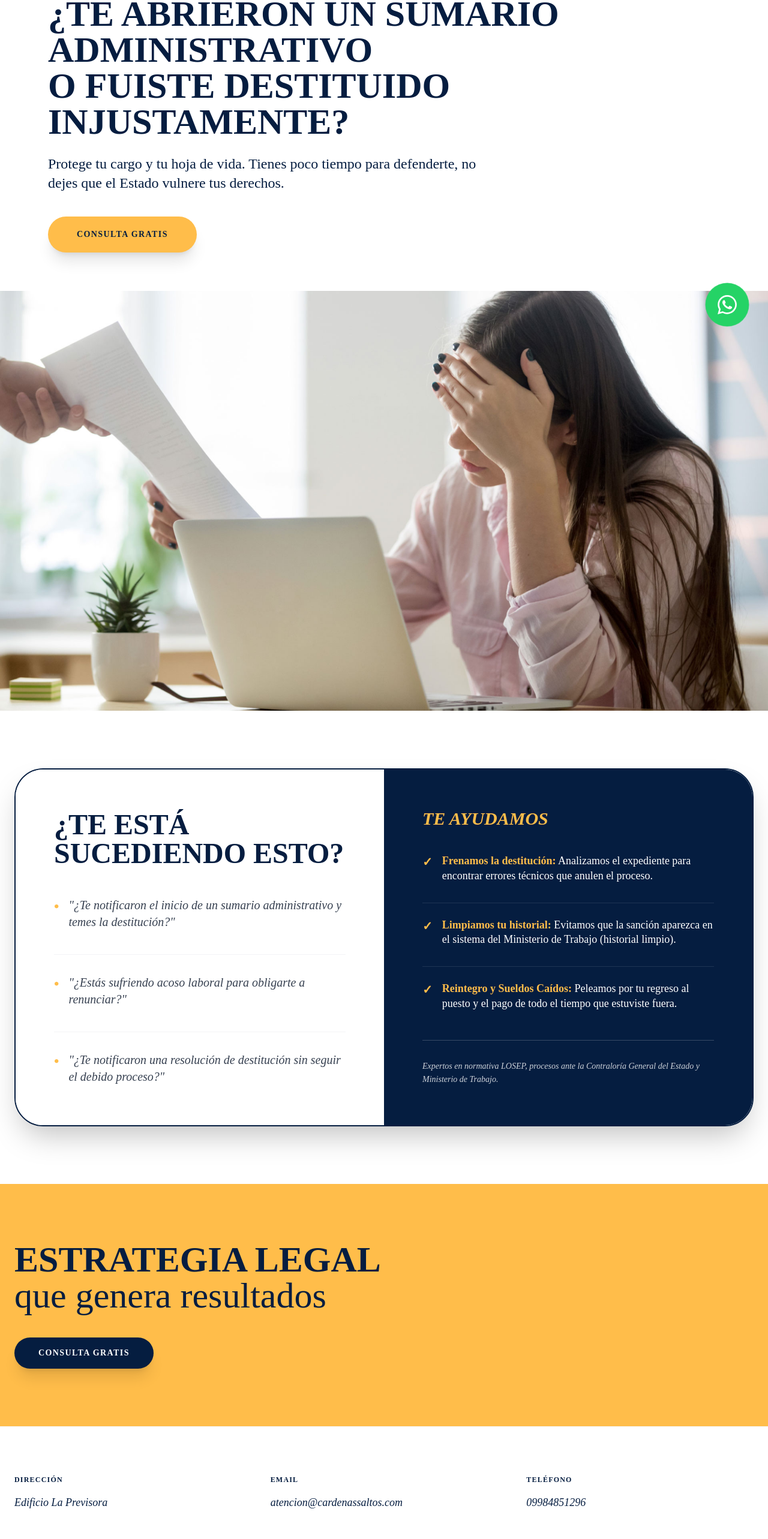
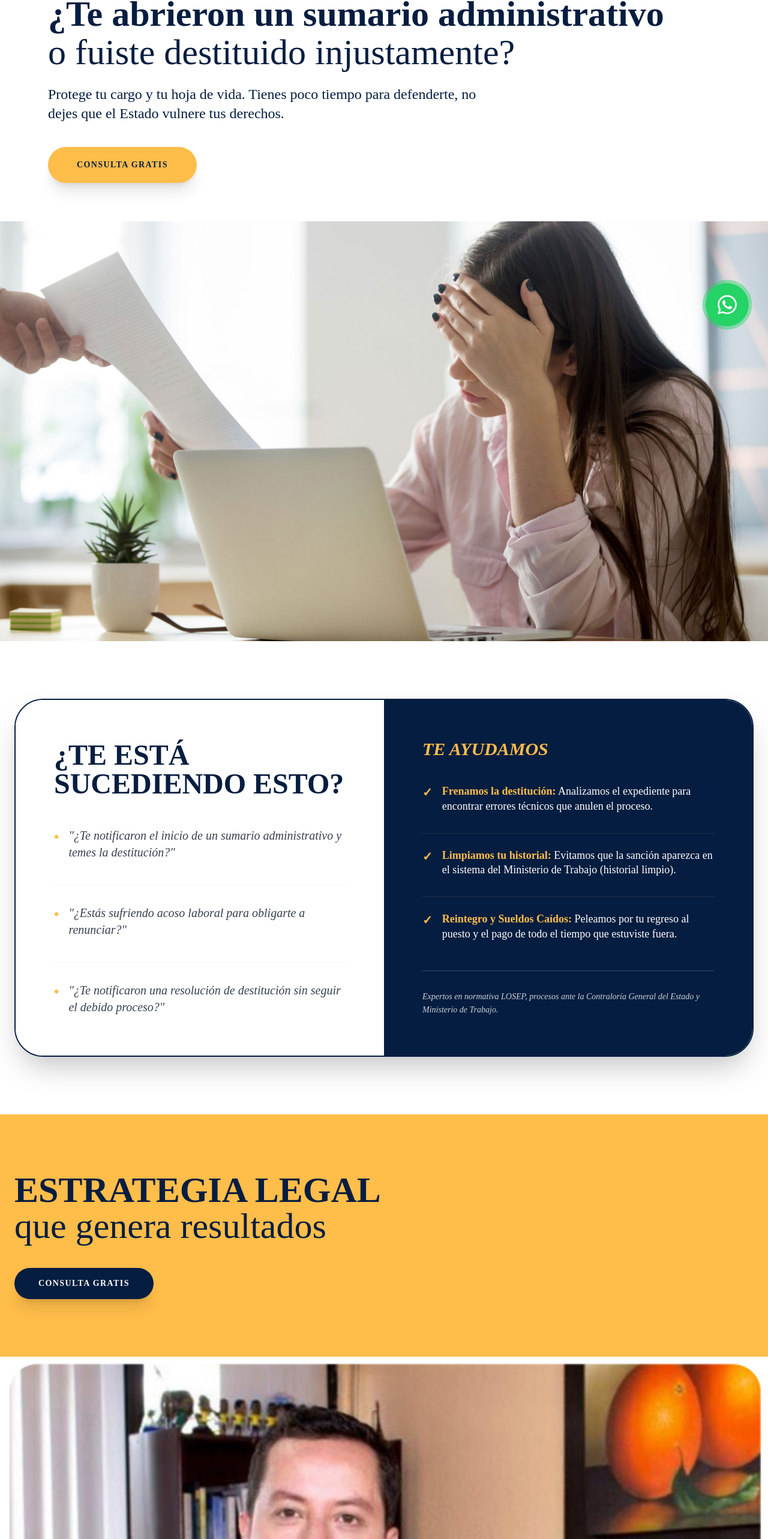
Before and after one commit to DevCardenasS/web-cardenas-saltos, a Next.js app: page /defensa-losep in a window 1280 px wide. Shown: the part 224-2790 px from the top of the page at 60% size. Built offline with nearby package versions, Linux system fonts and the light colour scheme.

Commit message:
Update defensa-losep.js

```diff
--- a/pages/defensa-losep.js
+++ b/pages/defensa-losep.js
@@ -14,9 +14,9 @@ export default function DefensaLosep() {
       {/* --- HERO SECTION: ALINEADO A LA IZQUIERDA --- */}
       <section className="pt-32 pb-16 px-6 md:px-20">
         <div className="max-w-7xl mx-auto text-left">
-          <h1 className="text-[#051d40] text-4xl md:text-6xl font-black leading-tight mb-6 uppercase">
-            ¿Te abrieron un Sumario Administrativo <br />
-            o fuiste Destituido injustamente?
+          <h1 className="text-[#051d40] text-4xl md:text-6xl leading-tight mb-6">
+            <span className="block font-black">¿Te abrieron un sumario administrativo</span>
+            <span className="block font-medium mt-1">o fuiste destituido injustamente?</span>
           </h1>
 
           <p className="text-[#051d40] text-xl md:text-2xl mb-10 max-w-3xl leading-relaxed font-normal">
@@ -34,7 +34,7 @@ export default function DefensaLosep() {
         </div>
       </section>
 
-      {/* --- IMAGEN FULL WIDTH: DEBAJO DEL HERO (USANDO TU PRIMERA RUTA) --- */}
+      {/* --- IMAGEN FULL WIDTH: DEBAJO DEL HERO --- */}
       <section className="w-full">
         <img
           src="/losep/Expertos-en-normativa-LOSEP-Cardenas-Saltos-Abogados.jpg"
@@ -94,10 +94,8 @@ export default function DefensaLosep() {
         </div>
       </section>
 
-      {/* BANNER FINAL: ESTRATEGIA LEGAL (USANDO TU SEGUNDA RUTA DE FOTO) */}
-      <section className="relative w-full overflow-hidden">
-        {/* Usamos la imagen de fondo si quieres que sea igual al diseño previo o mantenemos el color sólido que pediste */}
-        <div className="bg-[#ffbd4a] py-24 relative z-10">
+      {/* BANNER FINAL: ESTRATEGIA LEGAL (CÓDIGO SOLICITADO) */}
+      <section className="w-full bg-[#ffbd4a] py-24">
         <div className="max-w-7xl mx-auto px-6 text-left">
           <h2 className="text-[#051d40] text-4xl md:text-6xl mb-10" style={{ lineHeight: '1' }}>
             <span className="block font-black uppercase">Estrategia legal</span>
@@ -108,27 +106,17 @@ export default function DefensaLosep() {
             Consulta gratis
           </a>
         </div>
-        </div>
-        {/* He dejado el contenedor preparado por si la imagen DCS-Cardenas-Saltos-Abogados.png debe ir aquí de fondo */}
       </section>
 
-      {/* FOOTER */}
-      <footer className="bg-white py-20 border-t border-gray-100">
-        <div className="max-w-7xl mx-auto px-6 grid md:grid-cols-3 gap-12 text-[#051d40]">
-          <div>
-            <h4 className="font-black uppercase text-xs tracking-widest mb-4">Dirección</h4>
-            <p className="text-lg italic">Edificio La Previsora</p>
-          </div>
-          <div>
-            <h4 className="font-black uppercase text-xs tracking-widest mb-4">Email</h4>
-            <p className="text-lg italic">atencion@cardenassaltos.com</p>
-          </div>
-          <div>
-            <h4 className="font-black uppercase text-xs tracking-widest mb-4">Teléfono</h4>
-            <p className="text-lg italic">09984851296</p>
-          </div>
-        </div>
-      </footer>
+      {/* Imagen final opcional DCS-Cardenas-Saltos-Abogados.png si se requiere visualmente */}
+      <section className="w-full">
+        <img
+          src="/losep/DCS-Cardenas-Saltos-Abogados.png"
+          alt="Cardenas Saltos Abogados"
+          className="w-full h-auto"
+        />
+      </section>
+
     </div>
   );
 }
```
Lines whose indentation alone changed are shown as unchanged.
